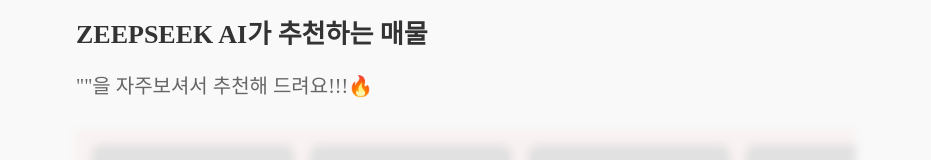
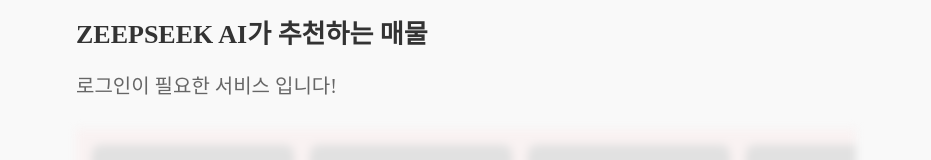
Before and after one commit to binaryarc/zeepseek, a React (Vite) app in the folder FE/: page /main in a window 1280 px wide. Shown: the part 881-1041 px from the top of the page, without its empty margins (174-1105 px from the left). Built offline with nearby package versions, Linux system fonts and the light colour scheme; a web font is replaced by a local one.

Commit message:
[FE] css 수정

```diff
--- a/FE/src/features/main/recommend/MainListingSection.jsx
+++ b/FE/src/features/main/recommend/MainListingSection.jsx
@@ -113,7 +113,7 @@ const MainListingSection = () => {
   return (
     <section className="main-listing-section">
       <h1>ZEEPSEEK AI가 추천하는 매물</h1>
-      <p>"{dongName}"을 자주보셔서 추천해 드려요!!!🔥</p>
+      <p>{user ? `"${dongName}"을 자주보셔서 추천해 드려요!!!🔥` : `로그인이 필요한 서비스 입니다!`}</p>
       <div className="listing-container-wrapper">
         <button className="scroll-button left" onClick={handleScrollLeft}>
           <TfiArrowCircleLeft size={32} color="#333" />
```
